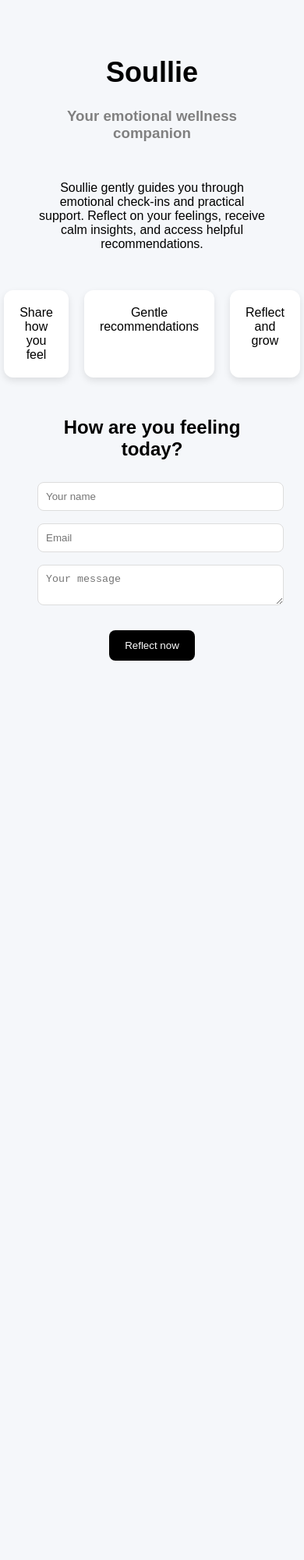
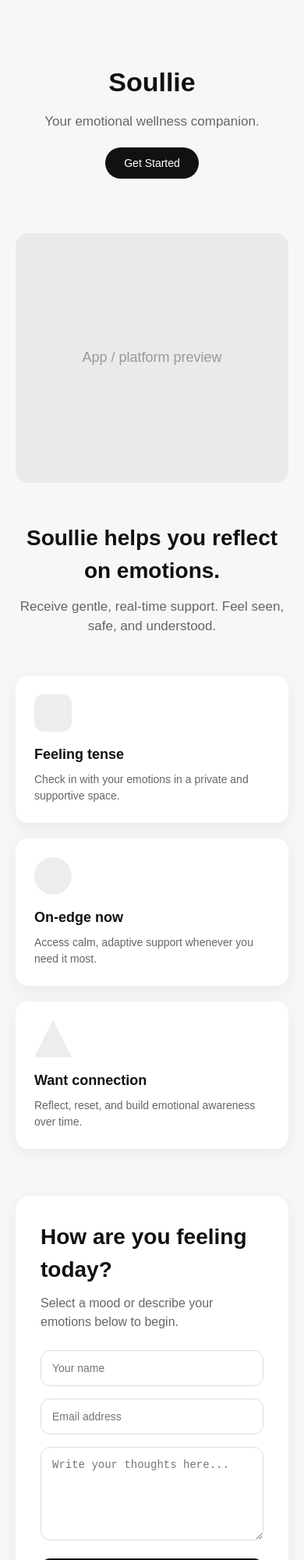
Before and after one commit to Chef-Zee/Group-Project---Soulie---IDS-Seminar, a plain HTML site: page index.html in a window 390 px wide. Shown: the top 2000 px of the page at 78% size. Before the commit the page ends 945 px from the top, so only its background shows below. Drawn offline with Linux system fonts and the light colour scheme.

Commit message:
Update index.html

```diff
--- a/index.html
+++ b/index.html
@@ -1,94 +1,320 @@
 <!DOCTYPE html>
-<html>
+<html lang="en">
 <head>
-  <title>Soullie</title>
+  <meta charset="UTF-8" />
+  <meta name="viewport" content="width=device-width, initial-scale=1.0" />
+  <title>Soullie — Your emotional wellness companion</title>
   <style>
+    * {
+      box-sizing: border-box;
+      margin: 0;
+      padding: 0;
+    }
+
     body {
       font-family: Arial, sans-serif;
-      background: #f5f7fa;
-      text-align: center;
-      padding: 40px;
+      background: #f7f7f7;
+      color: #111;
+      line-height: 1.5;
     }
 
-    h1 { font-size: 36px; }
-    h3 { color: gray; }
-
-    .section {
-      margin: 50px auto;
-      max-width: 600px;
+    .container {
+      max-width: 1100px;
+      margin: 0 auto;
+      padding: 40px 20px 80px;
     }
 
-    .card-container {
+    .hero {
+      text-align: center;
+      padding: 40px 20px;
+    }
+
+    .hero h1 {
+      font-size: 42px;
+      margin-bottom: 12px;
+    }
+
+    .hero p {
+      font-size: 20px;
+      color: #666;
+      margin-bottom: 20px;
+    }
+
+    .hero button {
+      background: #111;
+      color: white;
+      border: none;
+      border-radius: 999px;
+      padding: 12px 24px;
+      font-size: 14px;
+      cursor: pointer;
+    }
+
+    .mockup-box {
+      background: #eaeaea;
+      border-radius: 16px;
+      height: 320px;
+      margin: 30px auto 50px;
       display: flex;
+      align-items: center;
       justify-content: center;
+      color: #999;
+      font-size: 18px;
+    }
+
+    .intro {
+      text-align: center;
+      max-width: 700px;
+      margin: 0 auto 50px;
+    }
+
+    .intro h2 {
+      font-size: 28px;
+      margin-bottom: 12px;
+    }
+
+    .intro p {
+      color: #666;
+      font-size: 18px;
+    }
+
+    .cards {
+      display: grid;
+      grid-template-columns: repeat(3, 1fr);
       gap: 20px;
-      margin-top: 20px;
+      margin-bottom: 60px;
     }
 
     .card {
       background: white;
-      padding: 20px;
-      border-radius: 12px;
-      width: 150px;
-      box-shadow: 0 4px 10px rgba(0,0,0,0.1);
+      border-radius: 16px;
+      padding: 24px;
+      box-shadow: 0 6px 20px rgba(0,0,0,0.06);
+      min-height: 170px;
     }
 
-    button {
-      margin-top: 20px;
-      padding: 12px 20px;
-      border: none;
-      background: black;
-      color: white;
-      border-radius: 8px;
-      cursor: pointer;
+    .card h3 {
+      margin-top: 16px;
+      margin-bottom: 8px;
+      font-size: 18px;
+    }
+
+    .card p {
+      color: #666;
+      font-size: 14px;
+    }
+
+    .icon {
+      width: 48px;
+      height: 48px;
+      background: #ededed;
+      border-radius: 12px;
+    }
+
+    .form-section {
+      background: white;
+      border-radius: 20px;
+      padding: 32px;
+      box-shadow: 0 6px 20px rgba(0,0,0,0.06);
+      max-width: 760px;
+      margin: 0 auto 50px;
+    }
+
+    .form-section h2 {
+      margin-bottom: 10px;
+      font-size: 28px;
+    }
+
+    .form-section p {
+      color: #666;
+      margin-bottom: 24px;
+    }
+
+    .form-row {
+      display: grid;
+      grid-template-columns: 1fr 1fr;
+      gap: 16px;
+      margin-bottom: 16px;
     }
 
     input, textarea {
       width: 100%;
-      padding: 10px;
-      margin: 8px 0;
-      border-radius: 8px;
       border: 1px solid #ddd;
+      border-radius: 12px;
+      padding: 14px;
+      font-size: 14px;
+    }
+
+    textarea {
+      min-height: 120px;
+      resize: vertical;
+      margin-bottom: 16px;
+    }
+
+    .submit-btn {
+      width: 100%;
+      background: #111;
+      color: white;
+      border: none;
+      border-radius: 12px;
+      padding: 14px;
+      font-size: 15px;
+      cursor: pointer;
+    }
+
+    .summary {
+      display: none;
+      background: #f3f3f3;
+      border: 2px solid #d9d9d9;
+      border-radius: 16px;
+      padding: 24px;
+      text-align: center;
+      margin-top: 24px;
+    }
+
+    .summary h3 {
+      margin-bottom: 8px;
+      font-size: 24px;
+    }
+
+    .summary p {
+      color: #666;
+    }
+
+    .benefits {
+      display: grid;
+      grid-template-columns: repeat(3, 1fr);
+      gap: 20px;
+      margin-top: 50px;
+    }
+
+    .benefit-card {
+      background: white;
+      border-radius: 16px;
+      padding: 24px;
+      box-shadow: 0 6px 20px rgba(0,0,0,0.06);
+      min-height: 180px;
+    }
+
+    .benefit-card h3 {
+      margin-top: 16px;
+      margin-bottom: 8px;
+      font-size: 18px;
+    }
+
+    .benefit-card p {
+      color: #666;
+      font-size: 14px;
+    }
+
+    @media (max-width: 900px) {
+      .cards,
+      .benefits {
+        grid-template-columns: 1fr;
+      }
+
+      .form-row {
+        grid-template-columns: 1fr;
+      }
+
+      .hero h1 {
+        font-size: 34px;
+      }
+
+      .hero p,
+      .intro p {
+        font-size: 17px;
+      }
     }
   </style>
 </head>
+<body>
+  <div class="container">
 
-<body>
+    <section class="hero">
+      <h1>Soullie</h1>
+      <p>Your emotional wellness companion.</p>
+      <button>Get Started</button>
+    </section>
 
-<h1>Soullie</h1>
-<h3>Your emotional wellness companion</h3>
+    <div class="mockup-box">
+      App / platform preview
+    </div>
 
-<div class="section">
+    <section class="intro">
+      <h2>Soullie helps you reflect on emotions.</h2>
       <p>
-  Soullie gently guides you through emotional check-ins and practical support.
-  Reflect on your feelings, receive calm insights, and access helpful recommendations.
+        Receive gentle, real-time support. Feel seen, safe, and understood.
+      </p>
+    </section>
+
+    <section class="cards">
+      <div class="card">
+        <div class="icon"></div>
+        <h3>Feeling tense</h3>
+        <p>Check in with your emotions in a private and supportive space.</p>
+      </div>
+
+      <div class="card">
+        <div class="icon" style="border-radius: 999px;"></div>
+        <h3>On-edge now</h3>
+        <p>Access calm, adaptive support whenever you need it most.</p>
+      </div>
+
+      <div class="card">
+        <div class="icon" style="clip-path: polygon(50% 0%, 0% 100%, 100% 100%); border-radius: 0;"></div>
+        <h3>Want connection</h3>
+        <p>Reflect, reset, and build emotional awareness over time.</p>
+      </div>
+    </section>
+
+    <section class="form-section">
+      <h2>How are you feeling today?</h2>
+      <p>Select a mood or describe your emotions below to begin.</p>
+
+      <div class="form-row">
+        <input type="text" placeholder="Your name" />
+        <input type="email" placeholder="Email address" />
+      </div>
+
+      <textarea placeholder="Write your thoughts here..."></textarea>
+
+      <button class="submit-btn" onclick="showSummary()">Reflect now</button>
+
+      <div class="summary" id="summaryBox">
+        <h3>AI insight: You're not alone.</h3>
+        <p>
+          Take a slow breath, name what you feel, and remember that emotional support can begin with one honest check-in.
         </p>
       </div>
+    </section>
 
-<div class="card-container">
-  <div class="card">Share how you feel</div>
-  <div class="card">Gentle recommendations</div>
-  <div class="card">Reflect and grow</div>
+    <section class="benefits">
+      <div class="benefit-card">
+        <div class="icon"></div>
+        <h3>Adaptive AI journaling</h3>
+        <p>Soullie provides writing prompts based on your mood and patterns over time.</p>
       </div>
 
-<div class="section">
-  <h2>How are you feeling today?</h2>
-  <input placeholder="Your name">
-  <input placeholder="Email">
-  <textarea placeholder="Your message"></textarea>
-  <button onclick="showResult()">Reflect now</button>
+      <div class="benefit-card">
+        <div class="icon" style="border-radius: 999px;"></div>
+        <h3>Emotional insights</h3>
+        <p>Get reflective summaries that help you better understand your emotional state.</p>
       </div>
 
-<div class="section" id="result" style="display:none;">
-  <h2>Your emotional summary</h2>
-  <p>We’ve reflected on your feelings and created a gentle insight just for you.</p>
+      <div class="benefit-card">
+        <div class="icon" style="clip-path: polygon(50% 0%, 0% 100%, 100% 100%); border-radius: 0;"></div>
+        <h3>Mood-responsive support</h3>
+        <p>Receive calm recommendations that adjust to your emotional needs.</p>
+      </div>
+    </section>
+
   </div>
 
   <script>
-function showResult() {
-  document.getElementById("result").style.display = "block";
+    function showSummary() {
+      document.getElementById("summaryBox").style.display = "block";
     }
   </script>
-
 </body>
 </html>
```
Lines whose indentation alone changed are shown as unchanged.
